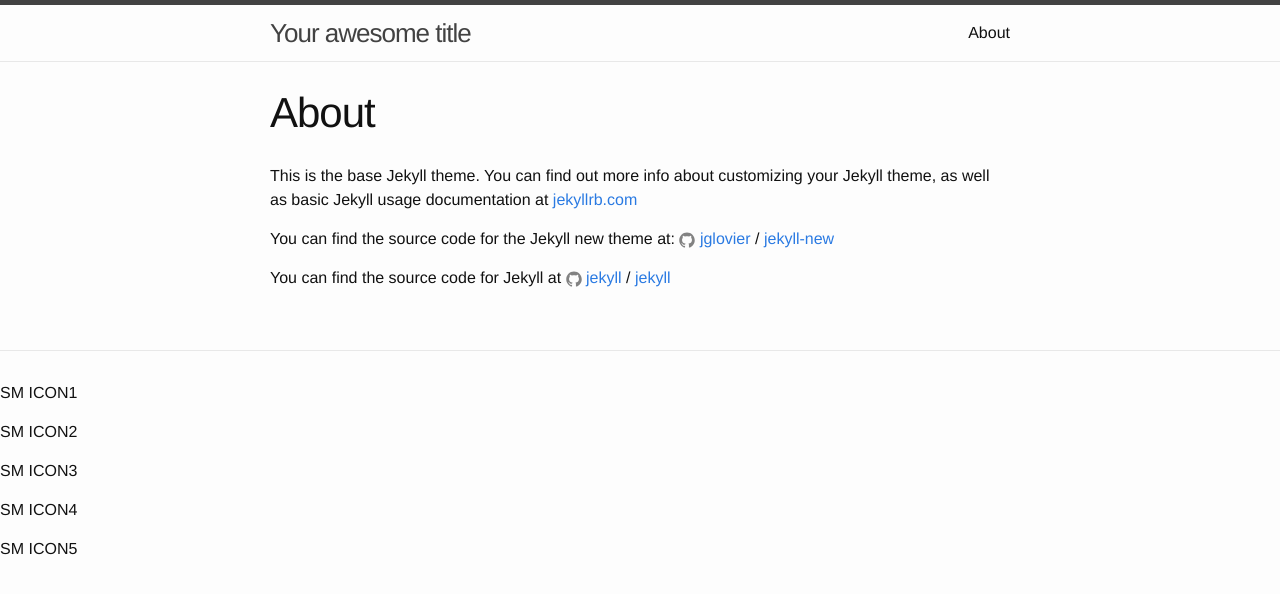
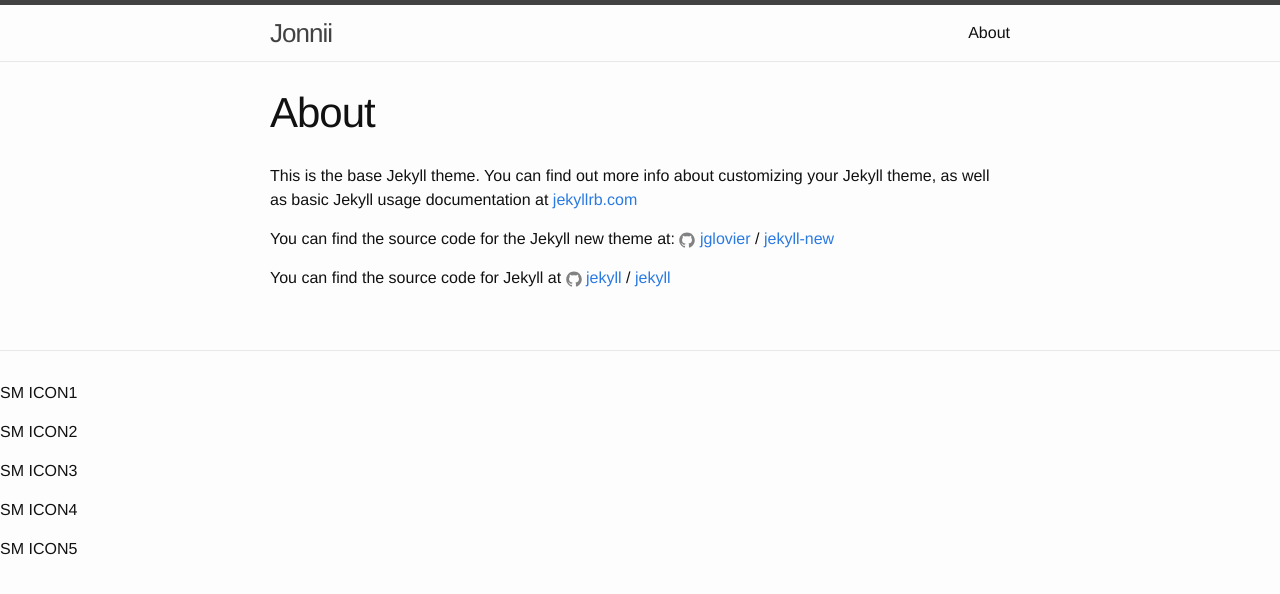
Before and after one commit to ValleHD/ValleHD.github.io, a Jekyll site: the page built from about.md, in a window 1280 px wide. Shown: the top 594 px of the page. Built offline with Jekyll 4.4.1, drawn with Linux system fonts in a browser that asks for light colours.

Commit message:
Update _config.yml

```diff
--- a/_config.yml
+++ b/_config.yml
@@ -6,8 +6,8 @@
 # 'jekyll serve'. If you change this file, please restart the server process.
 
 # Site settings
-title: Your awesome title
-email: your-email@domain.com
+title: Jonnii
+email: info@jonnii.com
 description: > # this means to ignore newlines until "baseurl:"
   Write an awesome description for your new site here. You can edit this
   line in _config.yml. It will appear in your document head meta (for
```
